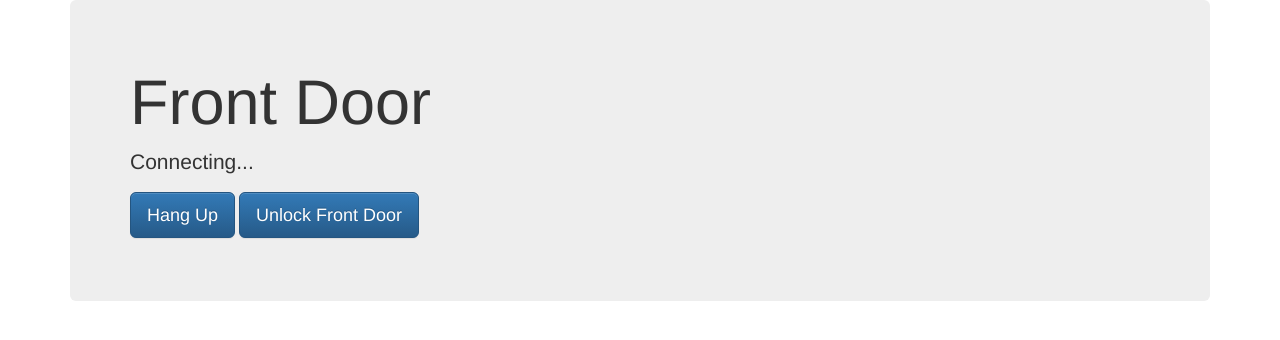
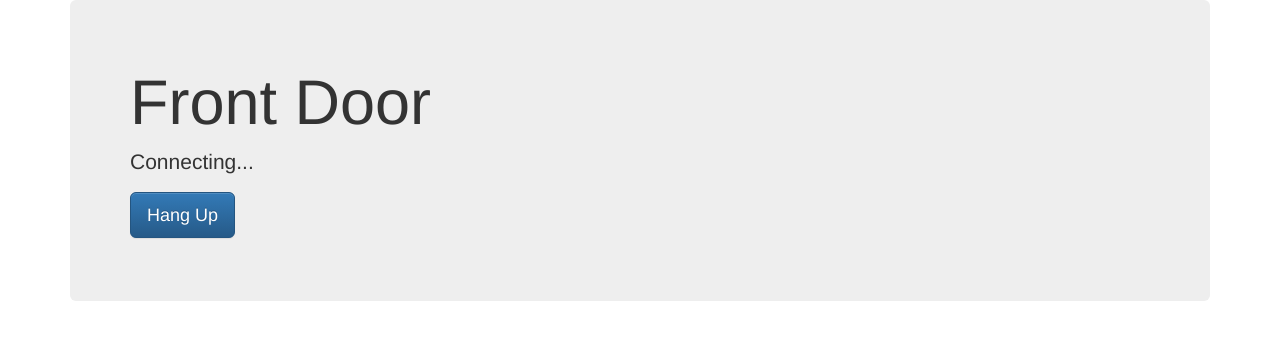
Before and after one commit to N3TWORK/ellie, a Flask app: template templates/client.html in a window 1280 px wide. Shown: the top 340 px of the page. Run offline with Flask 2, Linux system fonts and the light colour scheme; the template is opened without the code that fills it: most values are stand-ins (such as "Sample title", 1, 10 or a date in 2020); some libraries are stand-ins or nearby versions.

```diff
--- a/templates/client.html
+++ b/templates/client.html
@@ -66,7 +66,7 @@ function unlockDoor() {
             <p id="log">Connecting...</p>
             <p>
                 <div onclick="hangup();" class="btn btn-lg btn-primary" role="button">Hang Up</div>
-                <div onclick="unlockDoor();" class="btn btn-lg btn-primary" role="button">Unlock Front Door</div>
+                <!-- <div onclick="unlockDoor();" class="btn btn-lg btn-primary" role="button">Unlock Front Door</div> -->
             </p>
         </div>
     </div> <!-- /container -->
```
